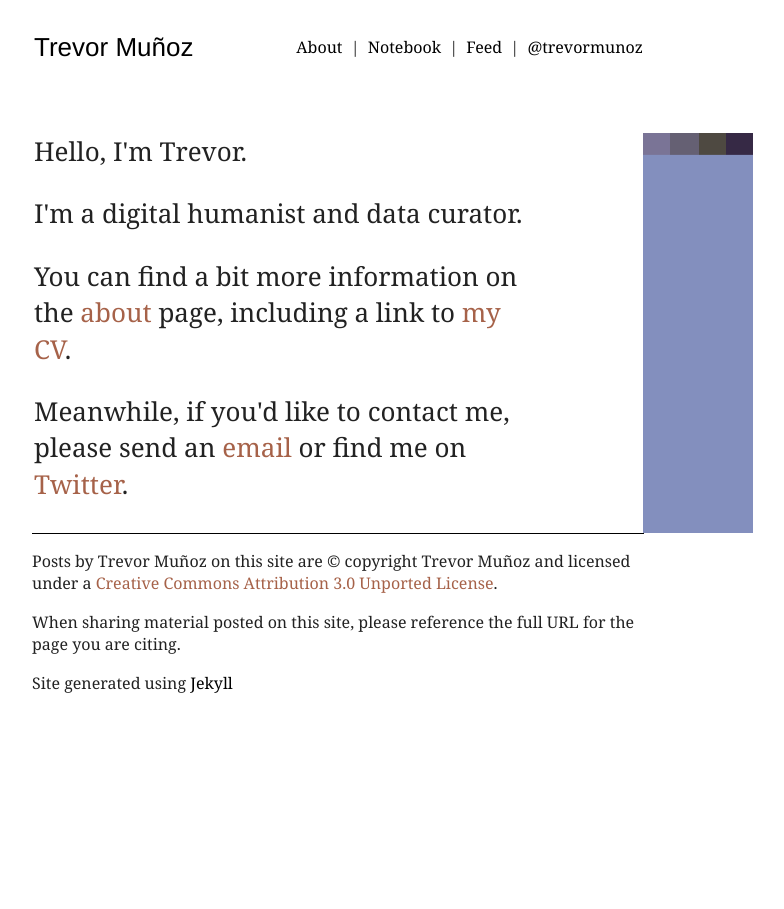
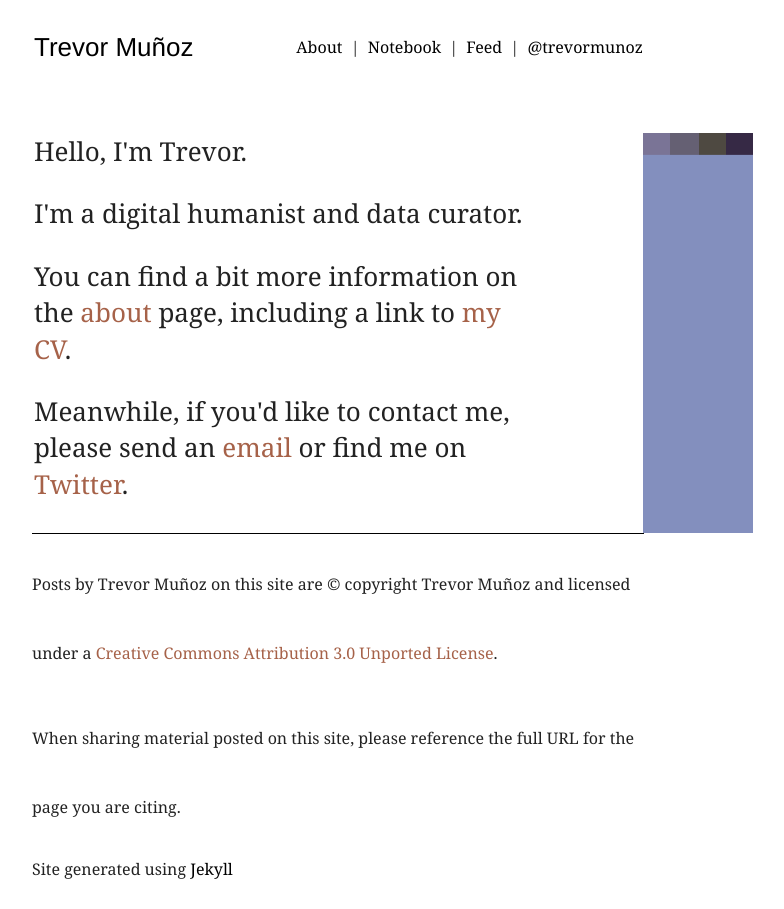
Before and after one commit to trevormunoz/calling-card, a Jekyll site: the page built from index.html, in a window 1280 px wide. Shown: the whole page, without its empty margins (302-1086 px from the left). Built offline with Jekyll 4.4.1, drawn with Linux system fonts in a browser that asks for light colours; nearby versions of some CDN libraries; Markdown is read by kramdown in place of the engine named in the settings.

Commit message:
Finally got the css updated. Thanks npm

```diff
--- a/css/main.css
+++ b/css/main.css
@@ -11,7 +11,9 @@
   font-family: "ff-tisa-web-pro-1", "ff-tisa-web-pro-2", Georgia, serif;
   color: #a66249;
 }
-body a:visited { color: #665e87; }
+body a:visited {
+  color: #665e87;
+}
 body a:hover {
   text-decoration: none;
   color: #665e87;
@@ -21,7 +23,9 @@
   border-top-width: 0px;
   border-style: dotted;
 }
-body p { font-family: "ff-tisa-web-pro-1", "ff-tisa-web-pro-2", Georgia, serif; }
+body p {
+  font-family: "ff-tisa-web-pro-1", "ff-tisa-web-pro-2", Georgia, serif;
+}
 body .title_group header {
   float: left;
   width: 29.5%;
@@ -32,7 +36,7 @@
   font-family: "p22-underground-1", "p22-underground-2", "Helvetica Neue", sans-serif;
   font-size: 1.625em;
   font-weight: 100;
-  color: #000000;
+  color: #000;
 }
 body .title_group nav {
   float: left;
@@ -43,9 +47,11 @@
 }
 body .title_group nav a {
   font-family: "ff-tisa-web-pro-1", "ff-tisa-web-pro-2", Georgia, serif;
-  color: #000000;
+  color: #000;
 }
-body .title_group nav .sep { padding: 0 4px; }
+body .title_group nav .sep {
+  padding: 0 4px;
+}
 body .site {
   max-width: 60em;
   margin: 0px auto;
@@ -96,7 +102,7 @@
   font-weight: 400;
   font-style: italic;
   font-size: 1.625em;
-  color: #000000;
+  color: #000;
 }
 body .site .wrapper .content h4 {
   display: block;
@@ -124,7 +130,9 @@
   float: right;
   margin-top: 1em;
 }
-body .site .wrapper .content .projectList { width: 100%; }
+body .site .wrapper .content .projectList {
+  width: 100%;
+}
 body .site .wrapper .content .projectList .infoBox {
   position: relative;
   width: 133px;
@@ -132,38 +140,59 @@
   min-height: 180px;
   padding: 10px;
 }
-#cur8DH { background-color: #5d7ca6; }
-#bpg { background-color: #9ac1d9; }
-#dceph { background-color: #f2b544; }
-#wwp { background-color: #bf5934; }
-#weme { background-color: #c67143; }
-#railroads { background-color: #cf9f84; }
-#next1, #next2 { background-color: #2a5e8c; }
+#cur8DH {
+  background-color: #5d7ca6;
+}
+#bpg {
+  background-color: #9ac1d9;
+}
+#dceph {
+  background-color: #f2b544;
+}
+#wwp {
+  background-color: #bf5934;
+}
+#weme {
+  background-color: #c67143;
+}
+#railroads {
+  background-color: #cf9f84;
+}
+#next1 {
+  background-color: #2a5e8c;
+}
+#next2 {
+  background-color: #2a5e8c;
+}
 body .site .wrapper .content .projectList .infoBox time {
   display: block;
   font-family: "p22-underground-1", "p22-underground-2", "Helvetica Neue", sans-serif;
   font-weight: 100;
-  color: #000000;
+  color: #000;
 }
 body .site .wrapper .content .projectList .infoBox span {
   display: block;
   text-align: left;
   font-family: "ff-tisa-web-pro-1", "ff-tisa-web-pro-2", Georgia, serif;
-  color: #ffffff;
+  color: #fff;
 }
 body .site .wrapper .content .projectList .infoBox span a {
   display: block;
   text-align: left;
   font-family: "p22-underground-1", "p22-underground-2", "Helvetica Neue", sans-serif;
   font-weight: 400;
-  color: #ffffff;
+  color: #fff;
 }
 body .site .wrapper .content .projectList .infoBox .projectRole {
   position: absolute;
   bottom: 10px;
 }
-body .site .wrapper .content .projectDetail { min-height: 360px; }
-body .site .wrapper .post .timestamp { margin-top: 3.625em; }
+body .site .wrapper .content .projectDetail {
+  min-height: 360px;
+}
+body .site .wrapper .post .timestamp {
+  margin-top: 3.625em;
+}
 body .site .wrapper .post .timestamp p {
   font-family: "ff-tisa-web-pro-1", "ff-tisa-web-pro-2", Georgia, serif;
   color: #665e87;
@@ -172,13 +201,21 @@
   font-family: "ff-tisa-web-pro-1", "ff-tisa-web-pro-2", Georgia, serif;
   color: #665e87;
 }
-body .site .wrapper .content ul { padding-left: 100px; }
-body .site .wrapper .content ul.posts { padding-left: 0px; }
-body .site .wrapper .content ul.posts li:first-child a { font-size: 1.1875em; }
-body .site .wrapper .content ul li { list-style-type: none; }
+body .site .wrapper .content ul {
+  padding-left: 100px;
+}
+body .site .wrapper .content ul.posts {
+  padding-left: 0px;
+}
+body .site .wrapper .content ul.posts li:first-child a {
+  font-size: 1.1875em;
+}
+body .site .wrapper .content ul li {
+  list-style-type: none;
+}
 body .site .wrapper .content ul li .dateString {
   font-family: "ff-tisa-web-pro-1", "ff-tisa-web-pro-2", Georgia, serif;
-  color: #000000;
+  color: #000;
 }
 body .site .wrapper .content ul li .postSlug {
   margin: 5px auto;
@@ -192,7 +229,9 @@
   text-decoration: none;
   font-family: "ff-tisa-web-pro-1", "ff-tisa-web-pro-2", Georgia, serif;
 }
-body .site .wrapper .content ul li a:visited { color: #665e87; }
+body .site .wrapper .content ul li a:visited {
+  color: #665e87;
+}
 body .site .wrapper .post {
   margin-top: 120px;
   margin-bottom: 4.2em;
@@ -208,6 +247,15 @@
   padding-left: 2px;
   color: #a66249;
 }
+/* body .site .wrapper .post h3 {
+	width: 100%;
+	font-family: "p22-underground-1","p22-underground-2", "Helvetica Neue", sans-serif;
+	font-weight: 400;
+	font-size: 1.625em;
+	font-style: normal;
+	padding-left: 2px;
+	color: @reddish;
+} */
 body .site .wrapper .post .home {
   display: block;
   text-align: right;
@@ -219,7 +267,9 @@
   float: right;
   margin-bottom: 1.625em;
 }
-body .site .wrapper .post .sharing iframe { float: right; }
+body .site .wrapper .post .sharing iframe {
+  float: right;
+}
 body .site .wrapper .post h4 {
   display: block;
   padding-left: 2em;
@@ -229,6 +279,8 @@
   font-style: normal;
   font-size: 1.1875em;
   line-height: 1.4375;
+  /* text-align: justify; */
+
   color: #665e87;
 }
 body .site .wrapper .post p {
@@ -245,25 +297,32 @@
   margin-left: auto;
   margin-right: auto;
 }
-body .wrapper .post .post-image p { font-family: "ff-tisa-web-pro-1", "ff-tisa-web-pro-2", Georgia, serif; }
+body .wrapper .post .post-image p {
+  font-family: "ff-tisa-web-pro-1", "ff-tisa-web-pro-2", Georgia, serif;
+}
 body .wrapper .post #comment-toggle a {
   text-decoration: none;
   font-family: "ff-tisa-web-pro-1", "ff-tisa-web-pro-2", Georgia, serif;
 }
-body .site .wrapper .post #disqus_thread { margin-top: 3.625em; }
+body .site .wrapper .post #disqus_thread {
+  margin-top: 3.625em;
+}
 body .site .wrapper .footer {
   bottom: 1.4em;
   min-height: 4.2em;
   border-top-style: solid;
   border-top-width: 1px;
-  border-top-color: #000000;
+  border-top-color: #000;
   border-right-style: none;
   border-bottom-style: none;
   border-left-style: none;
 }
+body .site .wrapper .footer .rights p {
+  line-height: 69px;
+}
 body .site .wrapper .footer .tool a {
   font-family: "ff-tisa-web-pro-1", "ff-tisa-web-pro-2", Georgia, serif;
-  color: #000000;
+  color: #000;
 }
 .deco {
   float: right;
@@ -280,6 +339,7 @@
   left: 175px;
   opacity: 0.7;
 }
+/* Start styles for HTML CV */
 .dateSidebar {
   float: left;
   width: 25%;
@@ -297,6 +357,10 @@
 }
 body .site .content .cvSectionContent ul li .cvItem ul li {
   list-style-type: circle;
-  margin-top: 0.75em;
+  margin-top: .75em;
   font-family: "ff-tisa-web-pro-1", "ff-tisa-web-pro-2", Georgia, serif;
 }
+.comment-boilerplate {
+  padding-top: 20px;
+  color: #bdbdbd;
+}
```
